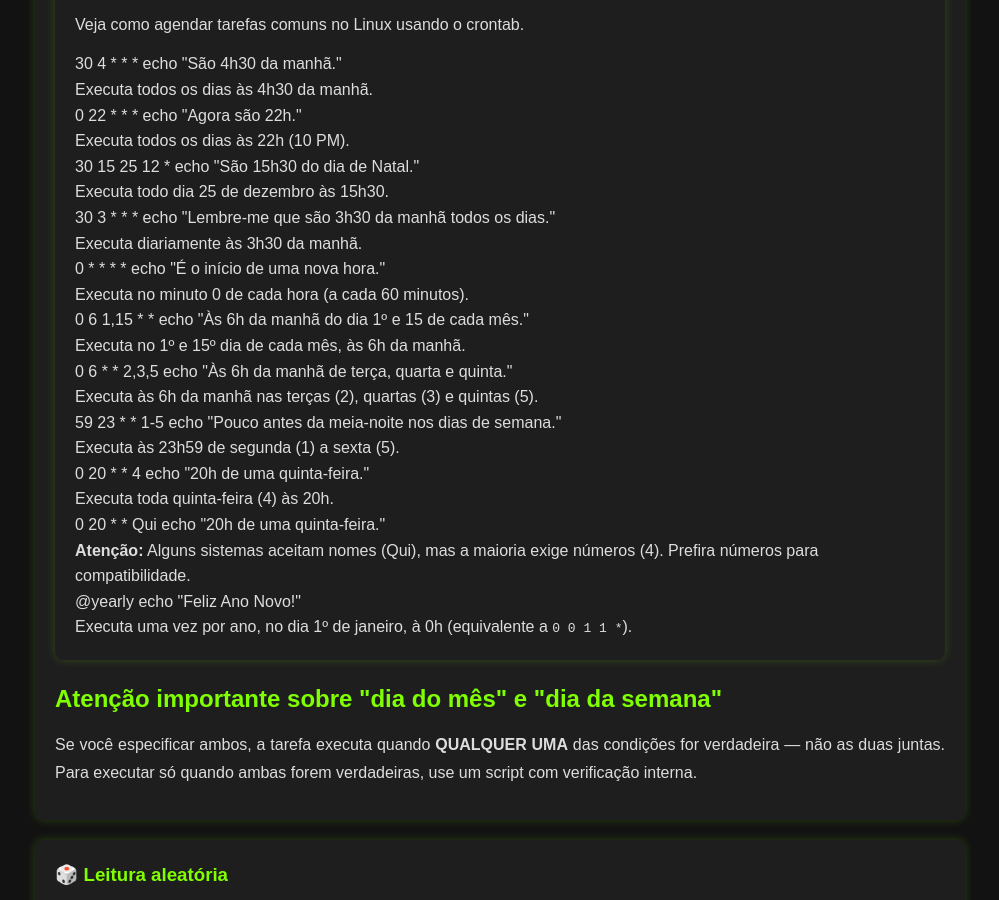
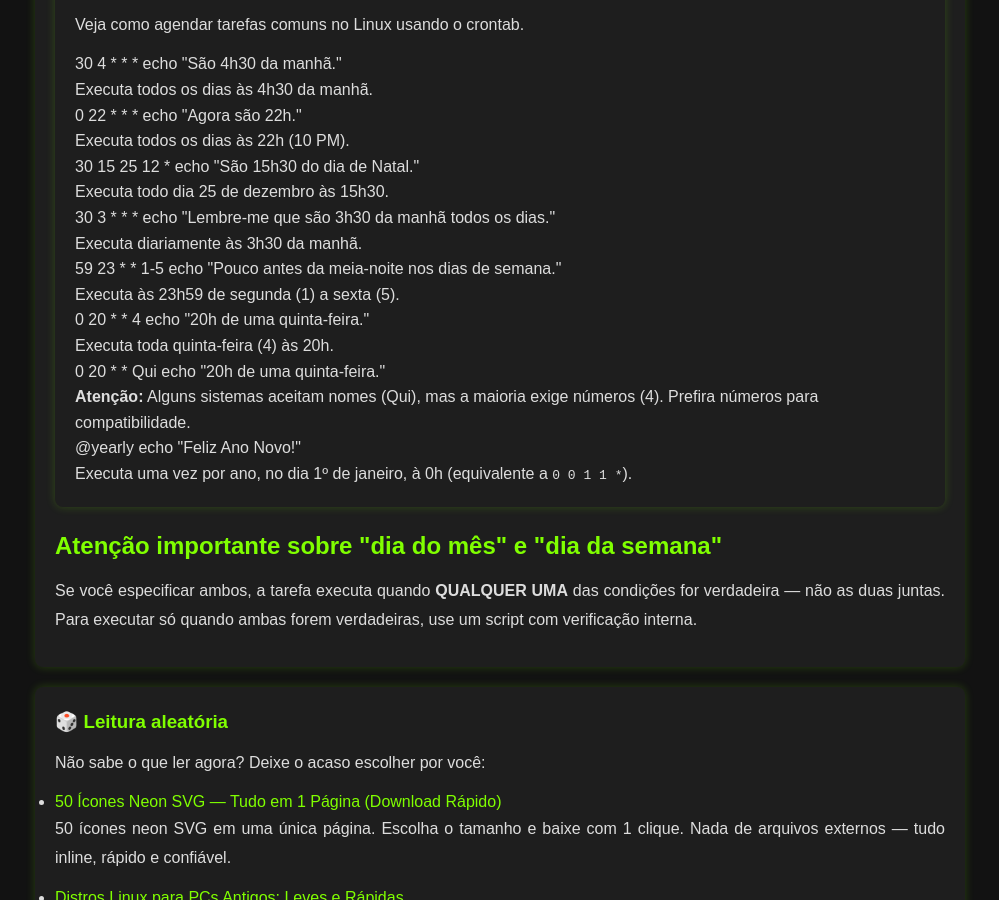
Before and after one commit to Piolinux/piolinux-site, a Jekyll site: the page built from _pages/tools/gerador-de-expressoes-cron-online-agende-tarefas-no-linux.html, in a window 1280 px wide and 900 px high, scrolled down 2982 px. Shown: the whole window, without its empty margins (140-1139 px from the left). Built offline with Jekyll 4.4.1, drawn with Linux system fonts in a browser that asks for light colours.

Commit message:
Update gerador-de-expressoes-cron-online-agende-tarefas-no-linux.html

```diff
--- a/_pages/tools/gerador-de-expressoes-cron-online-agende-tarefas-no-linux.html
+++ b/_pages/tools/gerador-de-expressoes-cron-online-agende-tarefas-no-linux.html
@@ -249,21 +249,6 @@ tags: [cron, linux, sysadmin, automacao, devops, servidores]
   </div>
 
   <div class="example">
-    <div class="cron-code">0 * * * * <span class="command">echo "É o início de uma nova hora."</span></div>
-    <div class="explanation">Executa no minuto 0 de cada hora (a cada 60 minutos).</div>
-  </div>
-
-  <div class="example">
-    <div class="cron-code">0 6 1,15 * * <span class="command">echo "Às 6h da manhã do dia 1º e 15 de cada mês."</span></div>
-    <div class="explanation">Executa no 1º e 15º dia de cada mês, às 6h da manhã.</div>
-  </div>
-
-  <div class="example">
-    <div class="cron-code">0 6 * * 2,3,5 <span class="command">echo "Às 6h da manhã de terça, quarta e quinta."</span></div>
-    <div class="explanation">Executa às 6h da manhã nas terças (2), quartas (3) e quintas (5).</div>
-  </div>
-
-  <div class="example">
     <div class="cron-code">59 23 * * 1-5 <span class="command">echo "Pouco antes da meia-noite nos dias de semana."</span></div>
     <div class="explanation"> Executa às 23h59 de segunda (1) a sexta (5).</div>
   </div>
```
